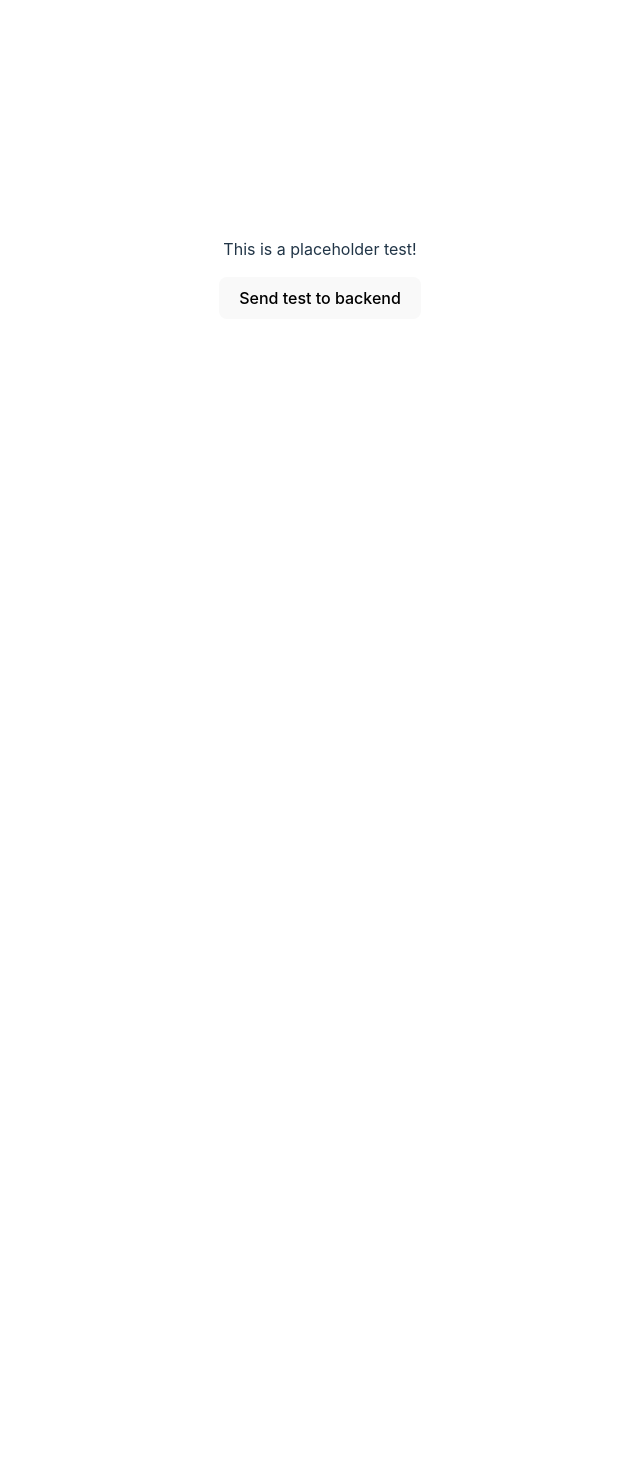
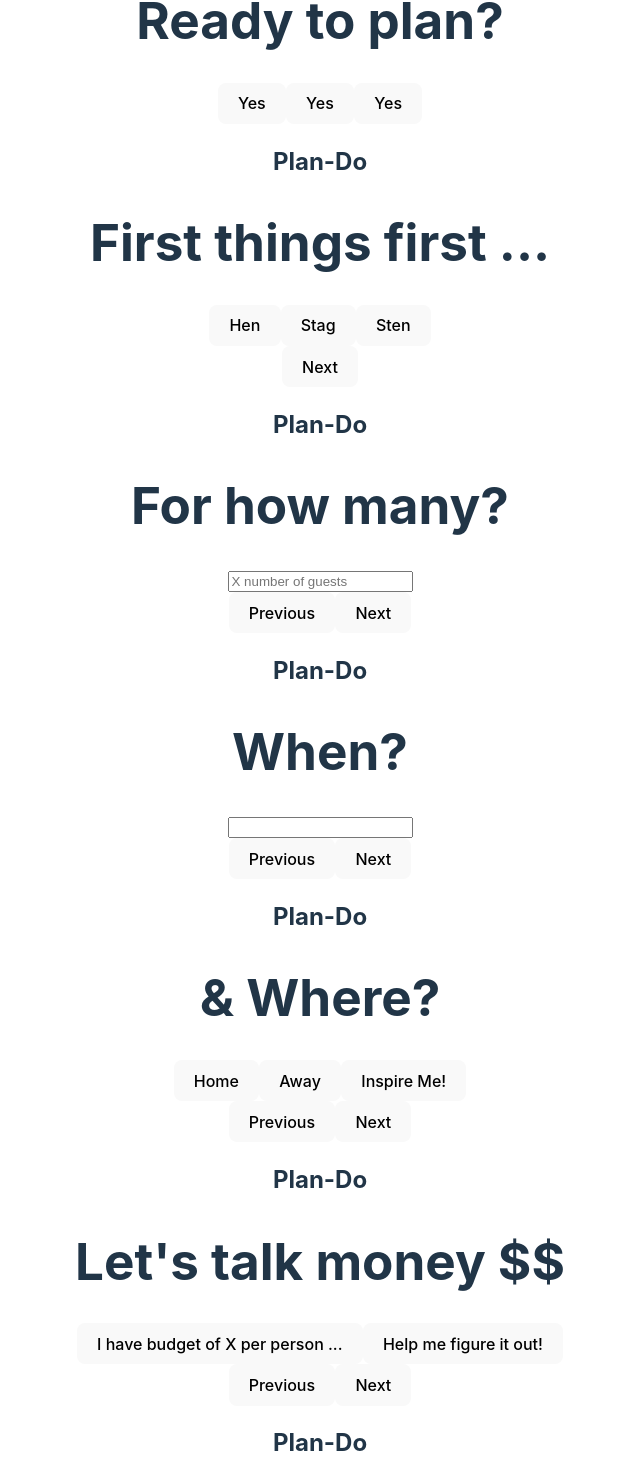
Before and after one commit to knight-tara/plan-do, a React (Vite) app in the folder frontend/: page / in a window 1280 px wide. Shown: the part 130-1600 px from the top of the page, without its empty margins (320-960 px from the left). Before the commit the page ends 800 px from the top, so only its background shows below. Built offline with nearby package versions, Linux system fonts and the light colour scheme; no server answers.

Commit message:
implementation of session storage of user input in front end components

```diff
--- a/frontend/package.json
+++ b/frontend/package.json
@@ -12,6 +12,7 @@
   "dependencies": {
     "dotenv": "^16.4.5",
     "react": "^18.3.1",
+    "react-datepicker": "^7.4.0",
     "react-dom": "^18.3.1"
   },
   "devDependencies": {
--- a/frontend/src/App.jsx
+++ b/frontend/src/App.jsx
@@ -3,12 +3,25 @@
 // Import app styling
 import './App.css'
 // Import components
-import { PlaceholderComponent } from "./components/placeholderComponent";
+import { Question1 } from "./components/question1";
+import { Question2 } from "./components/question2";
+import { Question3 } from "./components/question3";
+import { Question4 } from "./components/question4";
+import { Question5 } from "./components/question5";
+import { Question6 } from "./components/question6";
+import { Results } from "./components/results";
+
 
 const App = () => {
   return (
     <>
-      <PlaceholderComponent />
+      <Question1 />
+      <Question2 />
+      <Question3 />
+      <Question4 />
+      <Question5 />
+      <Question6 />
+      <Results />
     </>
   );
 };
--- /dev/null
+++ b/frontend/src/components/loading.jsx
@@ -0,0 +1,9 @@
+export const Loading = () => {
+
+    return (
+        <div>
+            <h1>Loading ...</h1>
+        </div>
+    );
+
+};
--- /dev/null
+++ b/frontend/src/components/question1.jsx
@@ -0,0 +1,19 @@
+export const Question1 = () => {
+
+    return (
+        <>
+        <div>
+            <h2>Plan-Do</h2>
+        </div>
+        <div>
+            <h1>Ready to plan?</h1>
+        </div>
+        <div>
+            <button>Yes</button>
+            <button>Yes</button>
+            <button>Yes</button>
+        </div>
+        </>
+    );
+
+};
--- /dev/null
+++ b/frontend/src/components/question2.jsx
@@ -0,0 +1,35 @@
+export const Question2 = () => {
+
+    const handleHenButtonClick = () => {
+        sessionStorage.setItem('eventType', 'hen');
+    };
+
+    const handleStagButtonClick = () => {
+        sessionStorage.setItem('eventType', 'stag');
+    };
+
+    const handleStenButtonClick = () => {
+        sessionStorage.setItem('eventType', 'sten');
+    };
+
+
+    return (
+        <>
+        <div>
+            <h2>Plan-Do</h2>
+        </div>
+        <div>
+            <h1>First things first ...</h1>
+        </div>
+        <div>
+            <button onClick={handleHenButtonClick}>Hen</button>
+            <button onClick={handleStagButtonClick}>Stag</button>
+            <button onClick={handleStenButtonClick}>Sten</button>
+        </div>
+        <div>
+            <button>Next</button>
+        </div>
+        </>
+    );
+
+};
--- /dev/null
+++ b/frontend/src/components/question3.jsx
@@ -0,0 +1,37 @@
+//TO DO:
+// add validation for user input
+// add functionality to previous & next buttons (/ can we find arrows instead of text?)
+
+import { useState } from "react";
+
+export const Question3 = () => {
+
+    const [answer, setAnswer] = useState("");
+
+    const handleNextButtonClick = () => {
+        sessionStorage.setItem("noOfGuests", answer);
+    };
+
+    return (
+        <>
+        <div>
+            <h2>Plan-Do</h2>
+        </div>
+        <div>
+            <h1>For how many?</h1>
+        </div>
+        <div>
+            <input
+                name="noOfGuests"
+                placeholder="X number of guests"
+                onChange={(e) => setAnswer(e.target.value)}
+            />
+        </div>
+        <div>
+            <button>Previous</button>
+            <button onClick={handleNextButtonClick}>Next</button>
+        </div>
+        </>
+    );
+
+};
--- /dev/null
+++ b/frontend/src/components/question4.jsx
@@ -0,0 +1,52 @@
+// TO DO:
+// add functionality to previous and next buttons
+//
+
+import { useState } from "react";
+import DatePicker from "react-datepicker";
+import "react-datepicker/dist/react-datepicker.css";
+
+export const Question4 = () => {
+
+    const [ startDate, setStartDate ] = useState();
+    const [ endDate, setEndDate ] = useState();
+
+    const handleDateSelection = (range) => {
+        const [ startDate, endDate ] = range;
+        setStartDate(startDate);
+        setEndDate(endDate);
+    };
+
+    const handleNextButtonClick = () => {
+        const date1 = new Date(startDate);
+        const date2 = new Date(endDate);
+        const timeDifference = date2.getTime() - date1.getTime();
+        const dayDifference = Math.round(timeDifference / (1000 *3600 * 24));
+        sessionStorage.setItem("noOfDays", dayDifference)
+    };
+
+    return (
+        <>
+        <div>
+            <h2>Plan-Do</h2>
+        </div>
+        <div>
+            <h1>When?</h1>
+        </div>
+        <div>
+            <DatePicker
+                selected={startDate}
+                onChange={handleDateSelection}
+                startDate={startDate}
+                endDate={endDate}
+                selectsRange
+            />
+        </div>
+        <div>
+            <button>Previous</button>
+            <button onClick={handleNextButtonClick}>Next</button>
+        </div>
+        </>
+    );
+
+};
--- /dev/null
+++ b/frontend/src/components/question5.jsx
@@ -0,0 +1,51 @@
+import { useState, useEffect } from "react";
+
+export const Question5 = () => {
+
+    const [latitude, setLatitude] = useState(null);
+    const [longitude, setLongitude] = useState(null);
+
+    useEffect(() => {
+    if ("geolocation" in navigator) {
+        navigator.geolocation.getCurrentPosition(
+            (position) => {
+                setLatitude(position.coords.latitude);
+                setLongitude(position.coords.longitude);
+            },
+            (error) => {
+                console.error("Error retrieving location:", error);
+            }
+        );
+    } else {
+        console.log("Geolocation unavailable");
+    }
+    }, []);
+
+    const handleHomeClick = () => {
+        sessionStorage.setItem()
+    }
+
+    const handleNextButtonClick = () => {
+        sessionStorage.setItem("userLatitude", latitude);
+        sessionStorage.setItem("userLongitude", longitude);
+
+    }
+
+    return (
+        <>
+        <div>
+            <h2>Plan-Do</h2>
+        </div>
+        <div>
+            <h1>& Where?</h1>
+        </div>
+        <div>
+            <button>Home</button><button>Away</button><button>Inspire Me!</button>
+        </div>
+        <div>
+            <button>Previous</button><button>Next</button>
+        </div>
+        </>
+    );
+
+};
--- /dev/null
+++ b/frontend/src/components/question6.jsx
@@ -0,0 +1,23 @@
+// store answer in session storage
+// on submission, send ALL session storage answers to backend
+
+export const Question6 = () => {
+
+    return (
+        <>
+        <div>
+            <h2>Plan-Do</h2>
+        </div>
+        <div>
+            <h1>Let's talk money $$</h1>
+        </div>
+        <div>
+            <button>I have budget of X per person ...</button><button>Help me figure it out!</button>
+        </div>
+        <div>
+            <button>Previous</button><button>Next</button>
+        </div>
+        </>
+    );
+
+};
--- a/frontend/src/components/placeholderComponent.jsx
+++ b/frontend/src/components/results.jsx
@@ -1,9 +1,9 @@
 import { getInspiration } from '../services/inspiration';
 import { useState } from 'react';
+import { Loading } from '../components/loading' //ADD LOADING SCREEN
 
 
-
-export const PlaceholderComponent = () => {
+export const Results = () => {
     const [response, setResponse] = useState(null);
     const [error, setError] = useState(null);
 
@@ -43,8 +43,9 @@ export const PlaceholderComponent = () => {
 
     return (
         <div>
-            <p>This is a placeholder test!</p>
-            <button onClick={testAPI}>Send test to backend</button>
+            <h2>Plan-Do</h2>
+            <h1>Here are your results ...</h1>
+            <button onClick={testAPI}>Show me</button>
             {renderResponse()}
             {renderError()}
         </div>
```
Also changed, not shown: 1 other file (tests, documents, lock files or other folders).
